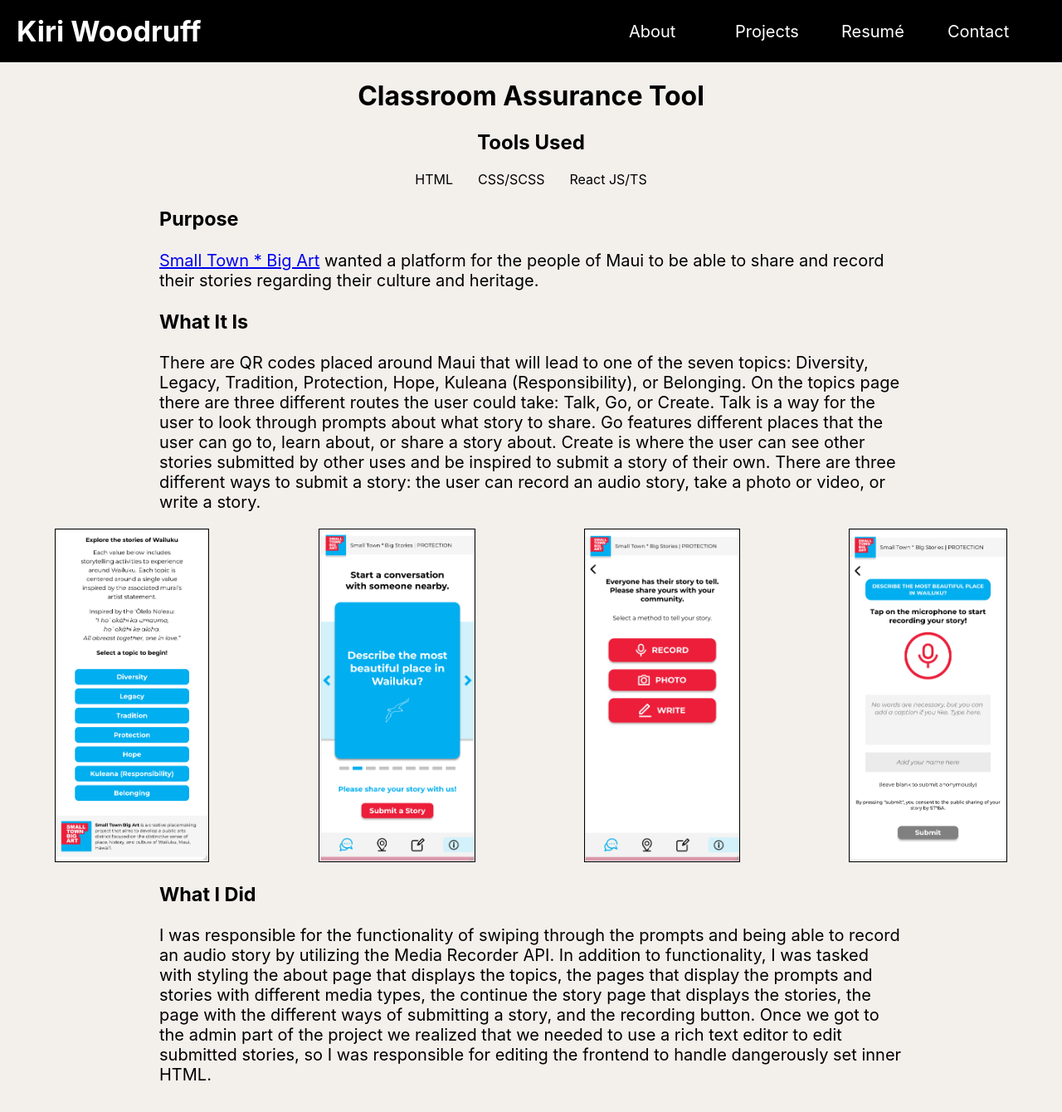
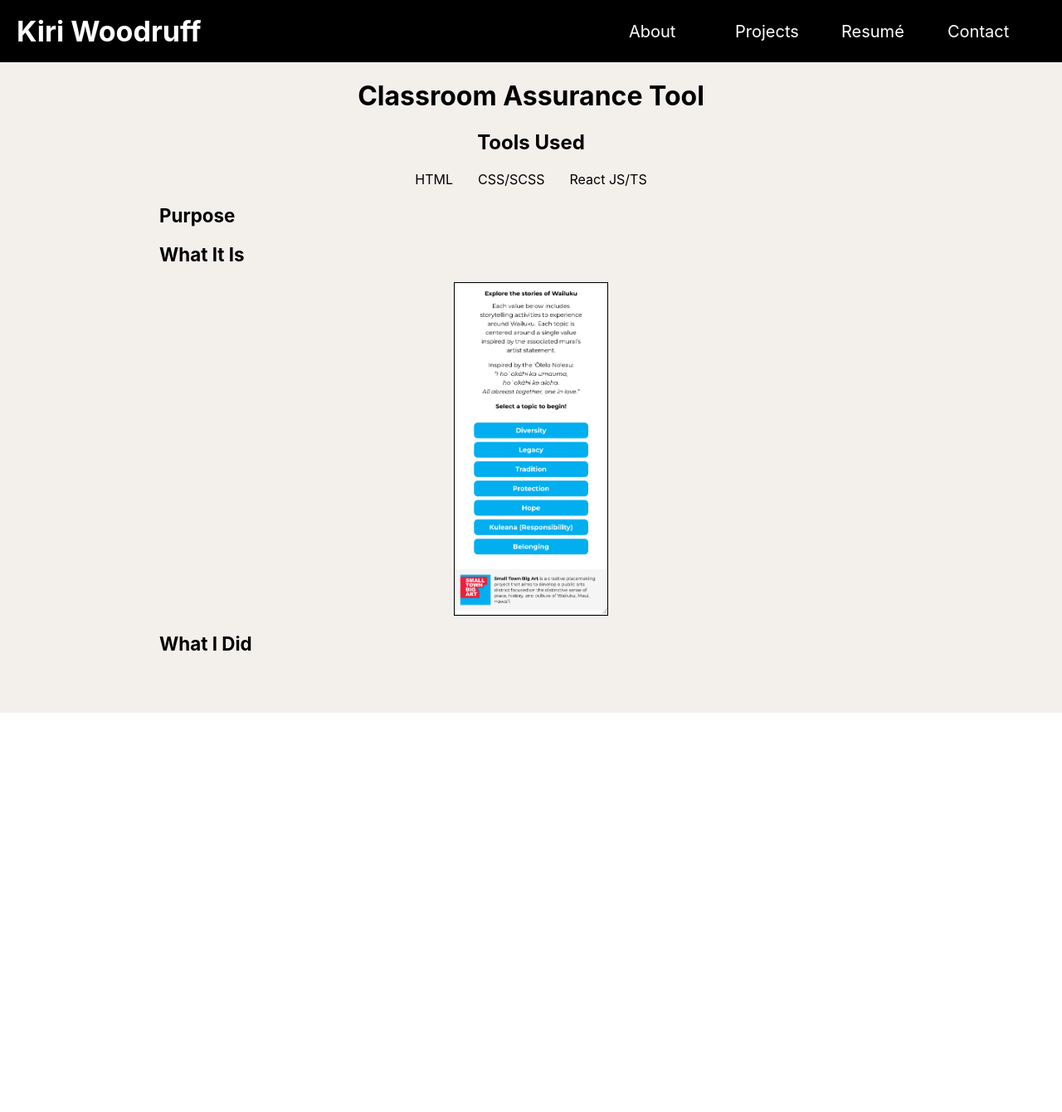
Before and after one commit to kiri-woodruff/Portfolio-Website, a React (Create React App) app: page /projects/classroom-assurance in a window 1280 px wide. Shown: the top 1340 px of the page at 83% size. After the commit the page ends 859 px from the top, so only its background shows below. Built offline with nearby package versions, Linux system fonts and the light colour scheme.

Commit message:
add p tags insides divs

```diff
--- a/src/Pages/Audio-Stories-Admin/AudioStoriesAdminPage.tsx
+++ b/src/Pages/Audio-Stories-Admin/AudioStoriesAdminPage.tsx
@@ -1,9 +1,8 @@
 import './AudioStoriesAdminPageStyling.scss'
-import {Link} from "react-router-dom";
 import {useLayoutEffect} from "react";
 import AudioStoriesAdminManageTopics from '../../Assets/AudioStoriesAdminManageTopics.png';
-import AudioStoriesAdminLogin from '../../Assets/AudioStoriesAdminLogin.png'
-;
+import AudioStoriesAdminLogin from '../../Assets/AudioStoriesAdminLogin.png';
+
 const AudioStoriesAdminPage = () => {
     useLayoutEffect(() => {
         window.scrollTo(0, 0)
@@ -11,7 +10,7 @@ const AudioStoriesAdminPage = () => {
 
     document.title = 'Audio Stories Admin Panel';
 
-    return(
+    return (
         <div className='audio-stories-admin'>
             <h1>Audio Stories Admin Panel</h1>
 
@@ -25,29 +24,32 @@ const AudioStoriesAdminPage = () => {
                     <li>React JS/TS</li>
                 </ul>
             </div>
+            <div>
+                <h3>Purpose</h3>
                 <p>
-                    <h3>Purpose</h3>
-                    Small Town * Big Art wanted a way to manage the stories submitted and edit the topics content. This included being able to add new
+                    Small Town * Big Art wanted a way to manage the stories submitted and edit the topics content. This
+                    included being able to add new
                     prompts in the Talk section, adding new Go locations, and edit the stories submitted if necessary.
                 </p>
+            </div>
+            <div>
+                <h3>What It Is</h3>
                 <p>
-                    <h3>What It Is</h3>
-                    This is the admin panel for the Audio Stories Platform project where the clients wanted a way to edit the content
+                    This is the admin panel for the Audio Stories Platform project where the clients wanted a way to
+                    edit the content
                     on the website and see the analytics.
                 </p>
+            </div>
             <div className='images'>
                 <img className='topics-photo' src={AudioStoriesAdminManageTopics}/>
                 <img className='login-photo' src={AudioStoriesAdminLogin}/>
             </div>
-                <p className='what-i-did'>
+            <div className='what-i-did'>
                 <h3>What I Did</h3>
-                    I was responsible for the functionality of swiping through the prompts and being able to record an audio
-                    story by utilizing the Media Recorder API.
-                    In addition to functionality, I was tasked with styling the about page that displays the topics, the
-                    pages that display the prompts and stories with
-                    different media types, the continue the story page that displays the stories, the page with the different ways of
-                    submitting a story, and the recording button.
+                <p>
+
                 </p>
+            </div>
         </div>
     )
 }
--- a/src/Pages/Audio-Stories-Admin/AudioStoriesAdminPageStyling.scss
+++ b/src/Pages/Audio-Stories-Admin/AudioStoriesAdminPageStyling.scss
@@ -31,6 +31,12 @@
   .images {
     display: flex;
     justify-content: space-evenly;
+  }
+
+  h3{
+    max-width: 70%;
+    margin: 20px auto;
+    font-size: 1.4rem;
   }
 
   p {
--- a/src/Pages/Audio-Stories/AudioStoriesPage.tsx
+++ b/src/Pages/Audio-Stories/AudioStoriesPage.tsx
@@ -3,7 +3,6 @@ import AudioStoriesTopics from '../../Assets/AudioStoriesTopics.png';
 import AudioStoriesPrompt from '../../Assets/AudioStoriesPrompt.png';
 import AudioStoriesSubmit from '../../Assets/AudioStoriesSubmit.png';
 import AudioStoriesRecord from '../../Assets/AudioStoriesRecord.png';
-import {Link} from "react-router-dom";
 import {useLayoutEffect} from "react";
 
 const AudioStoriesPage = () => {
@@ -28,39 +27,51 @@ const AudioStoriesPage = () => {
                     <li>React JS/TS</li>
                 </ul>
             </div>
+            <div>
+                <h3>Purpose</h3>
                 <p>
-                <h3>Purpose</h3>
-                <a href='https://stories.apsoprojects.org' target="_blank">Small Town * Big Art</a> wanted a platform for the people of Maui to be able to share and record their
+                    <a href='https://stories.apsoprojects.org' target="_blank">Small Town * Big Art</a> wanted a
+                    platform for the people of Maui to be able to share and record their
                     stories regarding their culture and heritage.
                 </p>
+            </div>
+            <div>
+                <h3>What It Is</h3>
                 <p>
-                <h3>What It Is</h3>
                     There are QR codes placed around Maui that will lead to one of the seven topics: Diversity, Legacy,
                     Tradition, Protection, Hope, Kuleana (Responsibility), or Belonging.
-                On the topics page there are three different routes the user could take: Talk, Go, or Create. Talk is a
+                    On the topics page there are three different routes the user could take: Talk, Go, or Create. Talk
+                    is a
                     way for the user to look through prompts about what story to share.
                     Go features different places that the user can go to, learn about, or share a story about. Create is
                     where the user can see other stories submitted by other uses and be
-                inspired to submit a story of their own. There are three different ways to submit a story: the user can
+                    inspired to submit a story of their own. There are three different ways to submit a story: the user
+                    can
                     record an audio story, take a photo or video, or write a story.
                 </p>
+            </div>
             <div className='images'>
                 <img src={AudioStoriesTopics}/>
                 <img src={AudioStoriesPrompt}/>
                 <img src={AudioStoriesSubmit}/>
                 <img src={AudioStoriesRecord}/>
             </div>
-            <p className='what-i-did'>
+            <div className='what-i-did'>
                 <h3>What I Did</h3>
-                I was responsible for the functionality of swiping through the prompts and being able to record an audio
+                <p>
+                    I was responsible for the functionality of swiping through the prompts and being able to record an
+                    audio
                     story by utilizing the Media Recorder API.
                     In addition to functionality, I was tasked with styling the about page that displays the topics, the
                     pages that display the prompts and stories with
-                different media types, the continue the story page that displays the stories, the page with the different ways of
+                    different media types, the continue the story page that displays the stories, the page with the
+                    different ways of
                     submitting a story, and the recording button.
-                Once we got to the admin part of the project we realized that we needed to use a rich text editor to edit submitted
+                    Once we got to the admin part of the project we realized that we needed to use a rich text editor to
+                    edit submitted
                     stories, so I was responsible for editing the frontend to handle dangerously set inner HTML.
                 </p>
+            </div>
         </div>
     )
 }
--- a/src/Pages/Audio-Stories/AudioStoriesPageStyling.scss
+++ b/src/Pages/Audio-Stories/AudioStoriesPageStyling.scss
@@ -30,6 +30,12 @@
   .images {
     display: flex;
     justify-content: space-evenly;
+  }
+
+  h3{
+    max-width: 70%;
+    margin: 20px auto;
+    font-size: 1.4rem;
   }
 
   p {
--- a/src/Pages/TLZ-Website/TLZWebsitePage.tsx
+++ b/src/Pages/TLZ-Website/TLZWebsitePage.tsx
@@ -1,10 +1,6 @@
 import './TLZWebsitePageStyling.scss'
 import {useLayoutEffect} from "react";
 import AudioStoriesTopics from "../../Assets/AudioStoriesTopics.png";
-import AudioStoriesPrompt from "../../Assets/AudioStoriesPrompt.png";
-import AudioStoriesSubmit from "../../Assets/AudioStoriesSubmit.png";
-import AudioStoriesRecord from "../../Assets/AudioStoriesRecord.png";
-import {Link} from "react-router-dom";
 
 function TLZWebsitePage(){
 
@@ -28,39 +24,22 @@ function TLZWebsitePage(){
                     <li>React JS/TS</li>
                 </ul>
             </div>
-            <p>
+            <div>
                 <h3>Purpose</h3>
-                <a href='https://stories.apsoprojects.org' target="_blank">Small Town * Big Art</a> wanted a platform for the people of Maui to be able to share and record their
-                stories regarding their culture and heritage.
-            </p>
-            <p>
+               <p></p>
+            </div>
+            <div>
                 <h3>What It Is</h3>
-                There are QR codes placed around Maui that will lead to one of the seven topics: Diversity, Legacy,
-                Tradition, Protection, Hope, Kuleana (Responsibility), or Belonging.
-                On the topics page there are three different routes the user could take: Talk, Go, or Create. Talk is a
-                way for the user to look through prompts about what story to share.
-                Go features different places that the user can go to, learn about, or share a story about. Create is
-                where the user can see other stories submitted by other uses and be
-                inspired to submit a story of their own. There are three different ways to submit a story: the user can
-                record an audio story, take a photo or video, or write a story.
-            </p>
+                <p></p>
+            </div>
             <div className='images'>
                 <img src={AudioStoriesTopics}/>
-                <img src={AudioStoriesPrompt}/>
-                <img src={AudioStoriesSubmit}/>
-                <img src={AudioStoriesRecord}/>
+
             </div>
-            <p className='what-i-did'>
+            <div className='what-i-did'>
                 <h3>What I Did</h3>
-                I was responsible for the functionality of swiping through the prompts and being able to record an audio
-                story by utilizing the Media Recorder API.
-                In addition to functionality, I was tasked with styling the about page that displays the topics, the
-                pages that display the prompts and stories with
-                different media types, the continue the story page that displays the stories, the page with the different ways of
-                submitting a story, and the recording button.
-                Once we got to the admin part of the project we realized that we needed to use a rich text editor to edit submitted
-                stories, so I was responsible for editing the frontend to handle dangerously set inner HTML.
-            </p>
+              <p></p>
+            </div>
         </div>
     )
 }
--- a/src/Pages/TLZ-Website/TLZWebsitePageStyling.scss
+++ b/src/Pages/TLZ-Website/TLZWebsitePageStyling.scss
@@ -30,6 +30,11 @@
   .images {
     display: flex;
     justify-content: space-evenly;
+  }
+  h3{
+    max-width: 70%;
+    margin: 20px auto;
+    font-size: 1.4rem;
   }
 
   p {
--- a/src/Pages/Tattletale-Tool/TattletaleToolPage.tsx
+++ b/src/Pages/Tattletale-Tool/TattletaleToolPage.tsx
@@ -1,10 +1,6 @@
 import './TattletaleToolPageStyling.scss'
 import {useLayoutEffect} from "react";
 import AudioStoriesTopics from "../../Assets/AudioStoriesTopics.png";
-import AudioStoriesPrompt from "../../Assets/AudioStoriesPrompt.png";
-import AudioStoriesSubmit from "../../Assets/AudioStoriesSubmit.png";
-import AudioStoriesRecord from "../../Assets/AudioStoriesRecord.png";
-import {Link} from "react-router-dom";
 
 function TattletaleToolPage(){
 
@@ -28,39 +24,22 @@ function TattletaleToolPage(){
                     <li>React JS/TS</li>
                 </ul>
             </div>
-            <p>
+            <div>
                 <h3>Purpose</h3>
-                <a href='https://stories.apsoprojects.org' target="_blank">Small Town * Big Art</a> wanted a platform for the people of Maui to be able to share and record their
-                stories regarding their culture and heritage.
-            </p>
-            <p>
+                <p></p>
+            </div>
+            <div>
                 <h3>What It Is</h3>
-                There are QR codes placed around Maui that will lead to one of the seven topics: Diversity, Legacy,
-                Tradition, Protection, Hope, Kuleana (Responsibility), or Belonging.
-                On the topics page there are three different routes the user could take: Talk, Go, or Create. Talk is a
-                way for the user to look through prompts about what story to share.
-                Go features different places that the user can go to, learn about, or share a story about. Create is
-                where the user can see other stories submitted by other uses and be
-                inspired to submit a story of their own. There are three different ways to submit a story: the user can
-                record an audio story, take a photo or video, or write a story.
-            </p>
+              <p></p>
+            </div>
             <div className='images'>
                 <img src={AudioStoriesTopics}/>
-                <img src={AudioStoriesPrompt}/>
-                <img src={AudioStoriesSubmit}/>
-                <img src={AudioStoriesRecord}/>
+
             </div>
-            <p className='what-i-did'>
+            <div className='what-i-did'>
                 <h3>What I Did</h3>
-                I was responsible for the functionality of swiping through the prompts and being able to record an audio
-                story by utilizing the Media Recorder API.
-                In addition to functionality, I was tasked with styling the about page that displays the topics, the
-                pages that display the prompts and stories with
-                different media types, the continue the story page that displays the stories, the page with the different ways of
-                submitting a story, and the recording button.
-                Once we got to the admin part of the project we realized that we needed to use a rich text editor to edit submitted
-                stories, so I was responsible for editing the frontend to handle dangerously set inner HTML.
-            </p>
+               <p></p>
+            </div>
         </div>
     )
 }
--- a/src/Pages/Tattletale-Tool/TattletaleToolPageStyling.scss
+++ b/src/Pages/Tattletale-Tool/TattletaleToolPageStyling.scss
@@ -30,6 +30,11 @@
   .images {
     display: flex;
     justify-content: space-evenly;
+  }
+  h3{
+    max-width: 70%;
+    margin: 20px auto;
+    font-size: 1.4rem;
   }
 
   p {
```
Also changed, not shown: src/Pages/Corps-Application/CorpsRecruitmentPage.tsx (+12 -7 lines), src/Pages/Corps-Application/CorpsRecruitmentStyling.scss (+7 -1 lines). Lines whose indentation alone changed are shown as unchanged.
